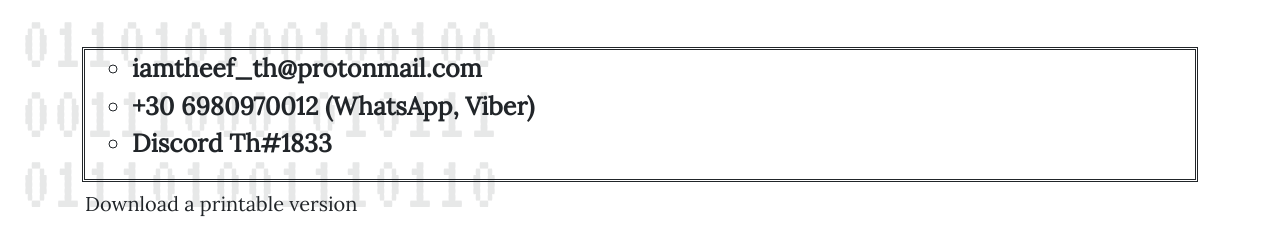
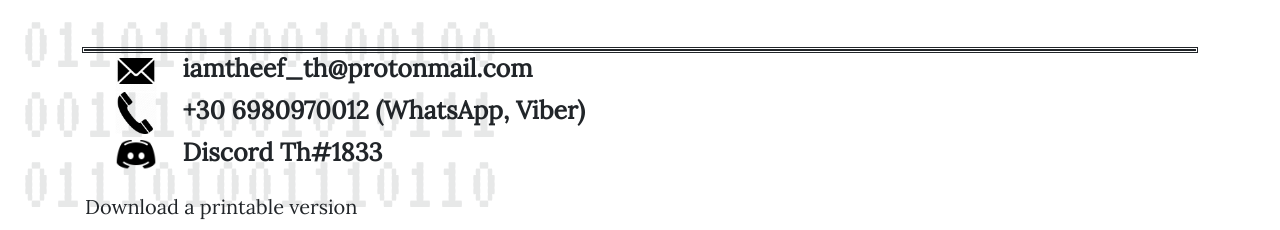
Before and after one commit to iamtheef/portfolio, a React (Create React App) app: page /#/contact in a window 1280 px wide. Shown: the part 280-510 px from the top of the page. Built offline with nearby package versions, Linux system fonts and the light colour scheme.

Commit message:
font bugs fixed

```diff
--- a/src/Components/Contact.tsx
+++ b/src/Components/Contact.tsx
@@ -1,6 +1,7 @@
 import React, { useContext } from "react";
 import Footer from "./Footer";
 import { LanguageContext } from "../Context/LanguageContext";
+import ContactList from "./ContactList";
 
 const Contact: React.FC = () => {
   const { isGreek } = useContext(LanguageContext);
@@ -21,21 +22,8 @@
               </p>
             )}
 
-            <div className="contact-list">
-              <div className="container">
-                <div className="row">
-                  <div className="col-12 float-left">
-                    <ul style={{ marginLeft: "-3rem", fontSize: "100%" }}>
-                      <ul>
-                        <li>iamtheef_th@protonmail.com</li>
-                        <li>+30 6980970012 (WhatsApp, Viber)</li>
-                        <li>Discord Th#1833</li>
-                      </ul>
-                    </ul>
-                  </div>
-                </div>
-              </div>
-            </div>
+            <ContactList />
+
             {isGreek() ? (
               <div>
                 <p>Kατεβάστε μια έντυπη έκδοση</p>
--- /dev/null
+++ b/src/Components/ContactList.tsx
@@ -0,0 +1,35 @@
+import React from "react";
+import tel from "../assets/tel.png";
+import mail from "../assets/mail.png";
+import discord from "../assets/discord.png";
+
+const ContectList: React.FC = () => {
+  return (
+    <div className="contact-list">
+      <div className="container">
+        <div className="col-12 float-left">
+          <ul className="nobull">
+            <li>
+              {" "}
+              <img src={mail} alt="mail icon" className="footer-icon" />
+              iamtheef_th@protonmail.com
+            </li>
+            <li>
+              {" "}
+              <img src={tel} alt="tel" className="footer-icon" />
+              +30 6980970012 (WhatsApp, Viber)
+            </li>
+
+            <li>
+              {" "}
+              <img src={discord} alt="dscr" className="footer-icon" />
+              Discord Th#1833
+            </li>
+          </ul>
+        </div>
+      </div>
+    </div>
+  );
+};
+
+export default ContectList;
--- a/src/index.css
+++ b/src/index.css
@@ -135,8 +135,7 @@
 @media screen and (max-width: 601px) {
   .contact-list {
     float: left;
-    margin-left: -20px;
-    font-size: 20px !important;
+    font-size: 18px !important;
   }
 }
 
@@ -152,4 +151,20 @@
     padding: auto;
     width: 8rem;
   }
+  .nobull img {
+    width: 100%;
+    height: auto;
+  }
 }
+
+.nobull {
+  padding: 0;
+  float: left;
+  list-style-type: none;
+}
+
+.nobull img {
+  width: 4%;
+  height: auto;
+  margin-right: 2vw;
+}
```
Also changed, not shown: src/assets/tel.png (added).
